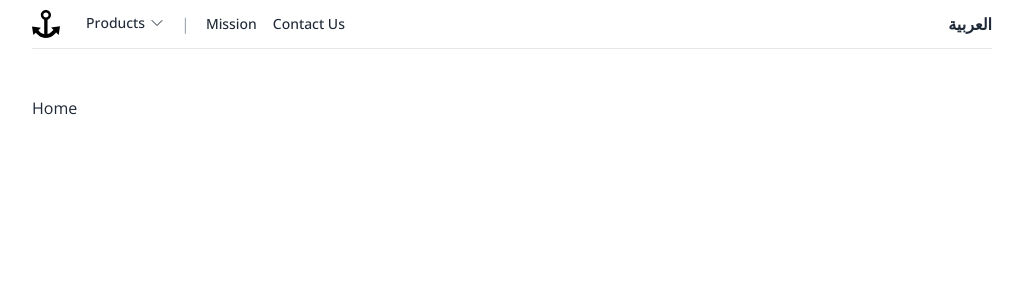
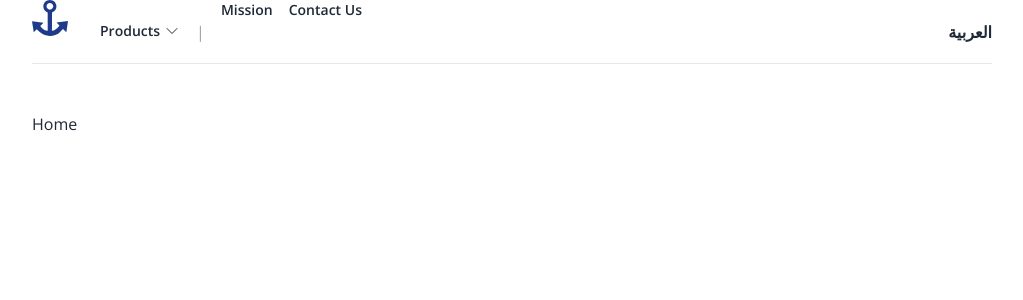
Before and after one commit to moaaz-bhnas/phoenician-2.0, a Next.js app: page / in a window 1280 px wide. Shown: the top 300 px of the page, without its empty margins (128-1151 px from the left). Built offline with nearby package versions, Linux system fonts and the light colour scheme.

Commit message:
Re-designed header

```diff
--- a/src/components/Logo.tsx
+++ b/src/components/Logo.tsx
@@ -9,7 +9,7 @@ type Props = {
 function Logo({ className = "" }: Props) {
   return (
     <Image
-      className={classNames("m-auto h-5 w-5 lg:h-7 lg:w-7", className)}
+      className={classNames("m-auto h-7 w-7 lg:h-9 lg:w-9", className)}
       src={"/images/logo.svg"}
       alt=""
       width={0}
--- a/src/sections/header/Header.tsx
+++ b/src/sections/header/Header.tsx
@@ -30,10 +30,10 @@ function Header({}: Props) {
   const [sidebarOpen, setSidebarOpen] = useState(false);
 
   return (
-    <header className="h-12">
+    <header>
       <h1 className="sr-only">Phoenician</h1>
 
-      <nav className="flex justify-between border-b" aria-label="Main">
+      <nav className="flex h-16 justify-between border-b" aria-label="Main">
         {/* Sidebar toggler button */}
         <div className="-ml-3.5 sm:hidden">
           <SidebarToggler setOpen={setSidebarOpen} />
@@ -48,12 +48,12 @@ function Header({}: Props) {
 
         {/* Logo */}
         <Link href={"/"}>
-          <a className="hover-opacity flex h-12 w-12 sm:-ml-2.5">
+          <a className="hover-opacity flex px-2 sm:-ml-2">
             <Logo />
           </a>
         </Link>
 
-        <div className="ml-4 mr-auto hidden gap-4 sm:flex">
+        <div className="ml-6 mr-auto hidden gap-4 sm:flex">
           <ProductsPopover />
 
           <span className="self-center text-gray-400">|</span>
@@ -61,9 +61,9 @@ function Header({}: Props) {
           {/* Desktop navigation links */}
           <ul className="flex gap-4">
             {navigationLinks.map((link) => (
-              <li key={link.href}>
+              <li key={link.href} className="flex">
                 <Link href={link.href}>
-                  <a className="hover-opacity flex h-12 items-center text-sm font-medium">
+                  <a className="hover-opacity flex items-center text-sm font-semibold">
                     {link.label}
                   </a>
                 </Link>
--- a/src/sections/header/components/ProductsPopover.tsx
+++ b/src/sections/header/components/ProductsPopover.tsx
@@ -11,12 +11,12 @@ type Props = {};
 
 function ProductsPopover({}: Props) {
   return (
-    <Popover>
+    <Popover className="flex">
       {({ open }) => (
         <>
           <Popover.Button
             className={classNames(
-              "flex h-12 items-center border-b-2 text-sm font-medium focus:border-blue-900 focus:text-blue-900 focus:outline-none",
+              "flex items-center border-b-2 text-sm font-semibold hover:border-blue-900 hover:text-blue-900 focus:border-blue-900 focus:text-blue-900 focus:outline-none",
               open
                 ? "border-blue-900 text-blue-900 outline-none"
                 : "border-transparent"
@@ -35,7 +35,7 @@ function ProductsPopover({}: Props) {
             leaveFrom="opacity-100"
             leaveTo="opacity-0"
           >
-            <Popover.Panel className="absolute inset-x-0 mt-0.5 bg-white">
+            <Popover.Panel className="absolute inset-x-0 top-16 mt-0.5 bg-white">
               {({ close }) => (
                 <>
                   <div
```
Also changed, not shown: public/images/logo.svg.
